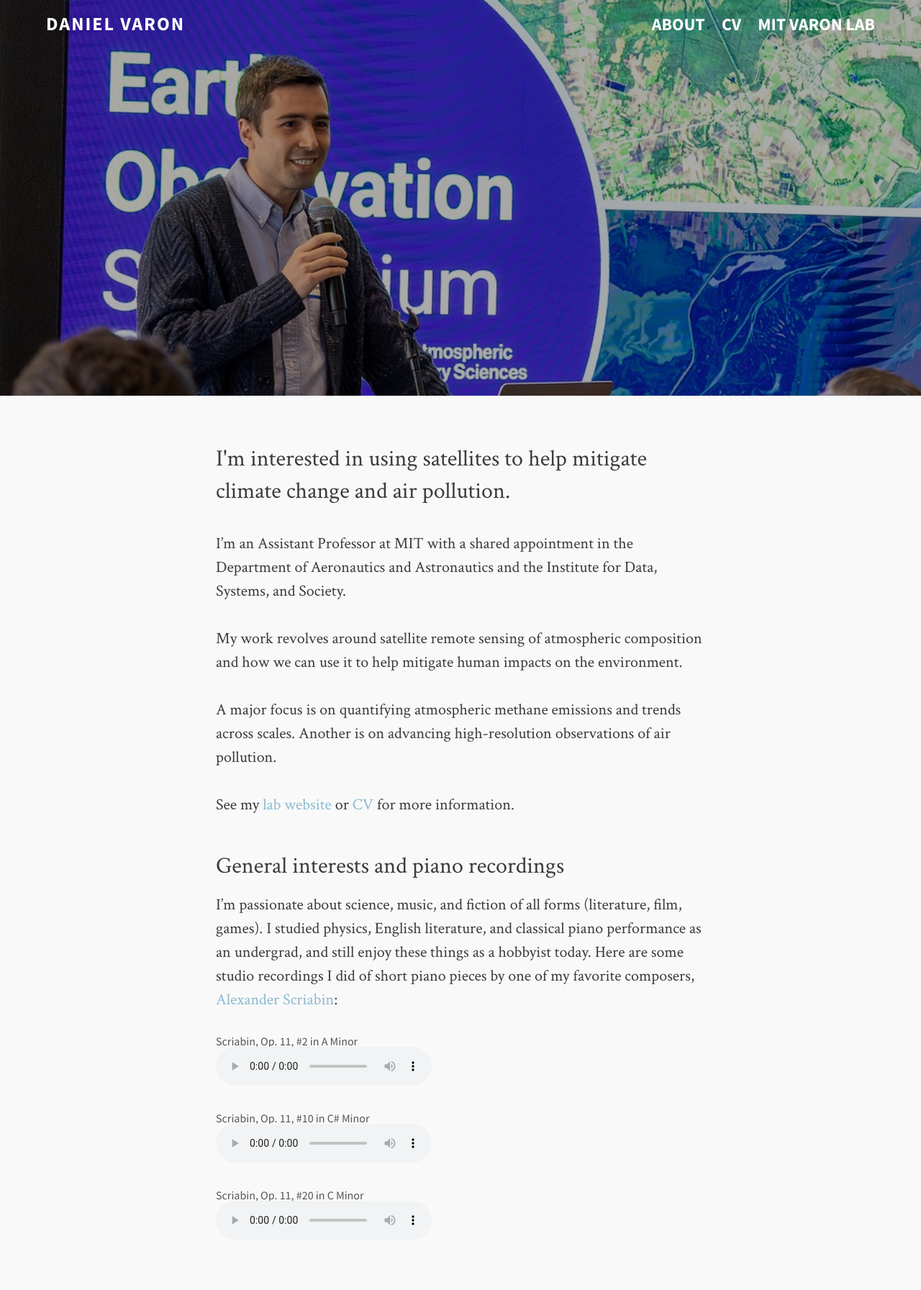
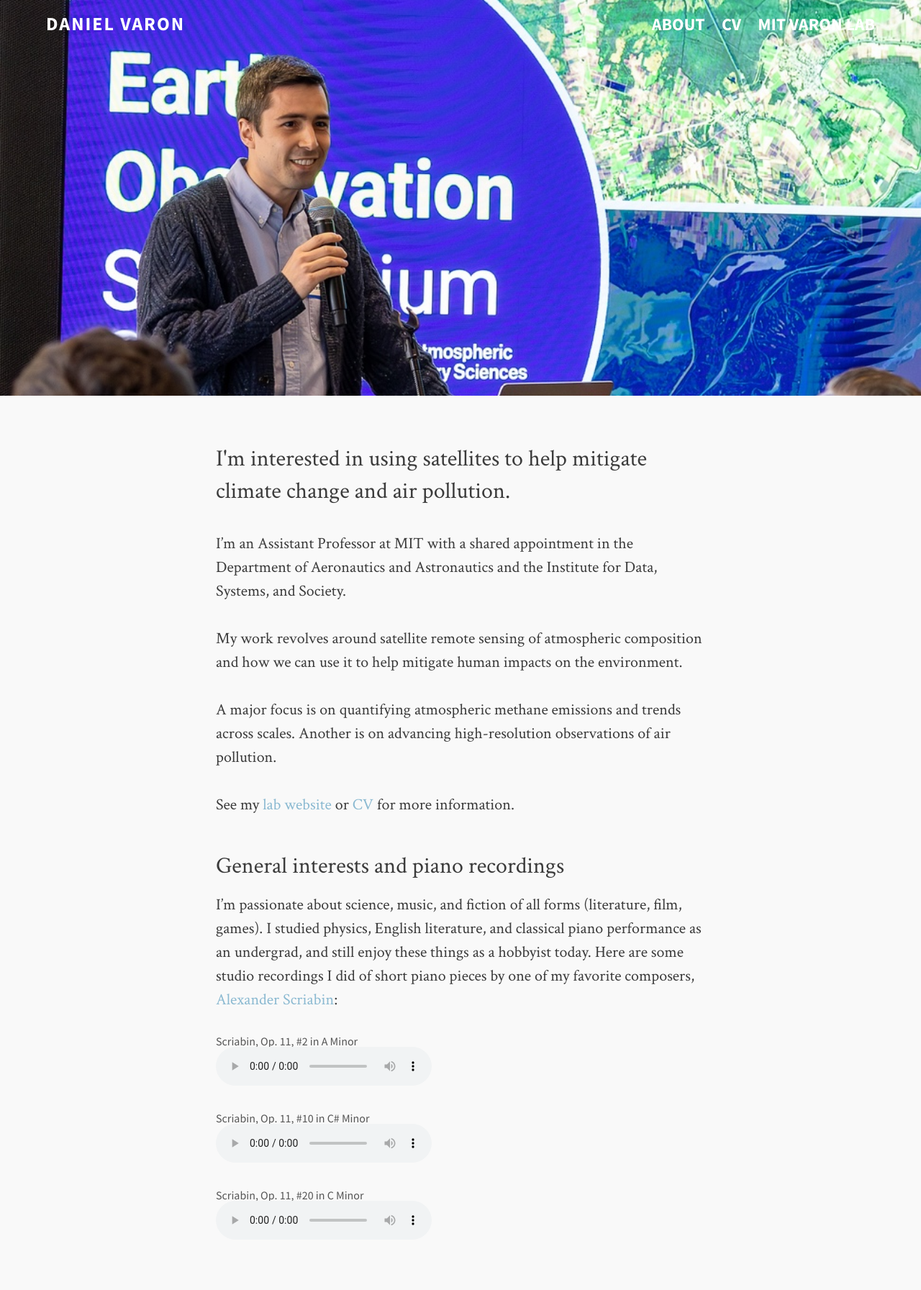
Before and after one commit to djvaron/djvaron.github.io, a Jekyll site: the page built from about.md, in a window 1280 px wide. Shown: the whole page at 72% size. Built offline with Jekyll 4.4.1, drawn with Linux system fonts in a browser that asks for light colours.

Commit message:
try to fix about darkening overlay again AGAIN

```diff
--- a/_layouts/page.html
+++ b/_layouts/page.html
@@ -4,7 +4,7 @@
 
 <section class="article">
 
-  <div class="overlay"></div>
+  <!--  <div class="overlay"></div> -->
   <div class="featured-image" style="background-image: url({{ site.url }}/images/{{ page.image.feature }})"></div>
   {% else %}
 
```
Lines whose indentation alone changed are shown as unchanged.
